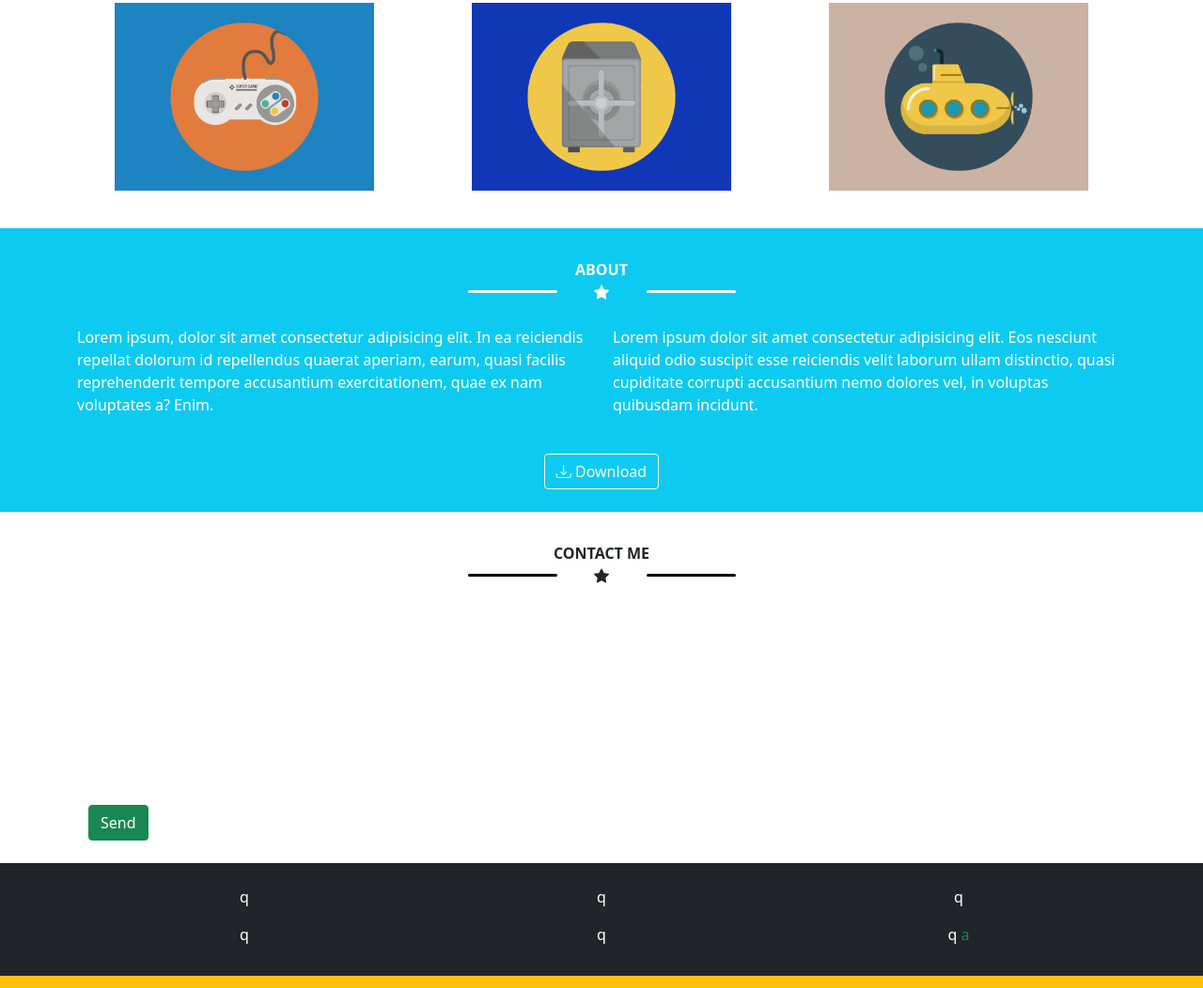
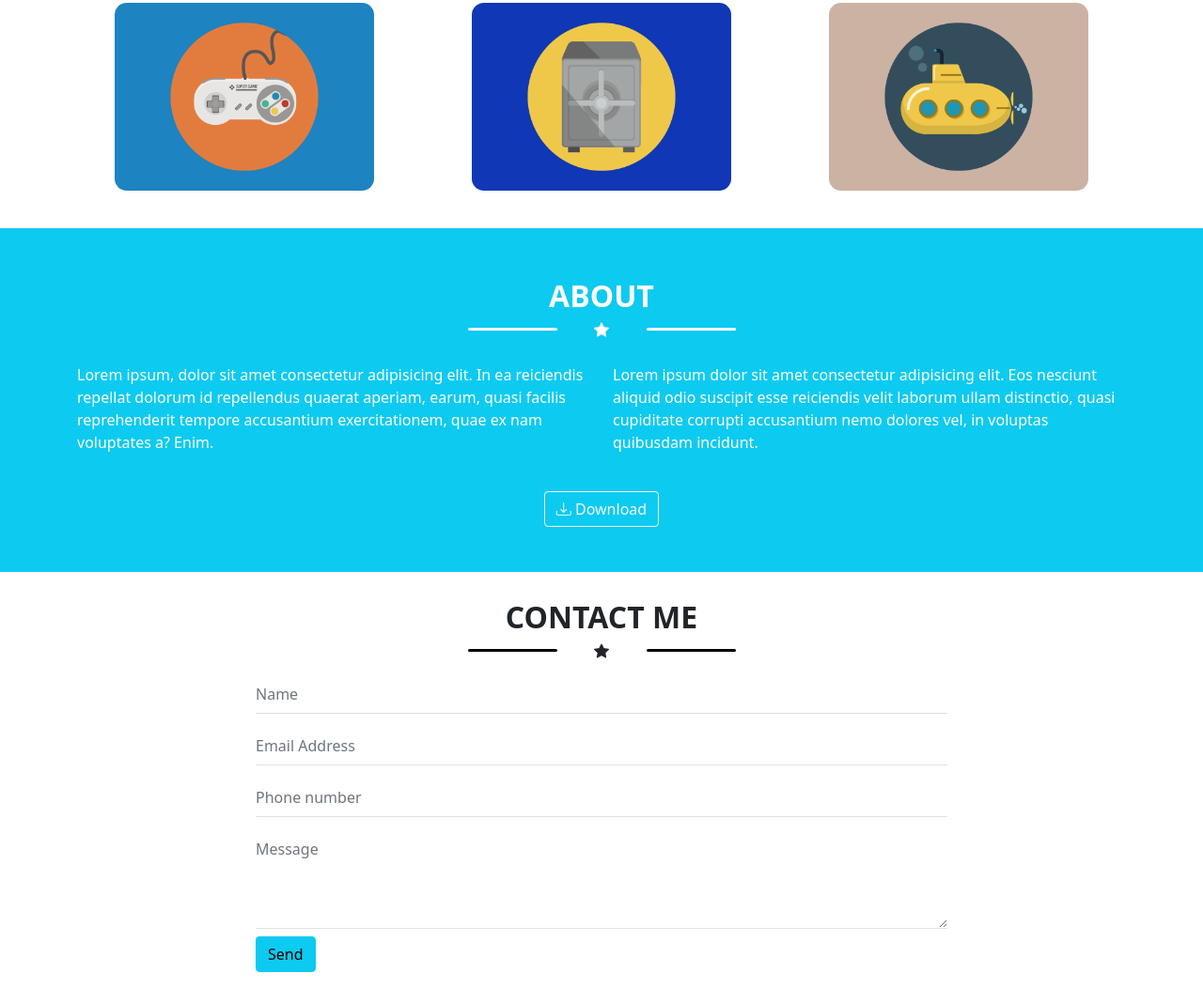
Before and after one commit to MarcoLotti550/html-css-bootstrap-freelancer, a plain HTML site: page index.html in a window 1280 px wide. Shown: the part 654-1706 px from the top of the page at 94% size. Drawn offline with nearby package versions, Linux system fonts and the light colour scheme.

Commit message:
main completato

```diff
--- a/index.html
+++ b/index.html
@@ -77,10 +77,10 @@
         <div class="">
 
         </div>
-        <div class="container-fluid mt-4 pb-4 pt-4 bg-info text-white" id="about">
+        <div class="container-fluid my-4 py-5 bg-info text-white" id="about">
             <div class="container">
                 <div class="row">
-                    <div class="col-12 text-center mt-2 fw-bold">ABOUT</div>
+                    <div class="col-12 text-center fw-bold fs-2">ABOUT</div>
                 </div>
                 <div class="row text-center align-items-center justify-content-center mb-3">
                     <div class="col-1 side-star"></div>
@@ -98,10 +98,10 @@
                 </div>
             </div>
         </div>
-        <div class="container-fluid mt-4" id="contact">
+        <div class="container-fluid" id="contact">
             <div class="container">
                 <div class="row">
-                    <div class="col-12 text-center mt-2 fw-bold">CONTACT ME</div>
+                    <div class="col-12 text-center fs-2 fw-bold">CONTACT ME</div>
                 </div>
                 <div class="row text-center align-items-center justify-content-center mb-3">
                     <div class="col-1 side-star-port"></div>
@@ -109,11 +109,28 @@
                     <div class="col-1 side-star-port"></div>
                 </div>
                 <div class="row justify-content-center">
-                    <div class="col-8 col-sm-6 height"></div>
-                    <div class="row justify-content-start">
-                        <div class="col-3 text-white">
-                            <button type="button" class="btn btn-success ">Send</button>
+                    <div class="col-8">
+                        <div class="input-group mb-3">
+                            <input type="text" class="form-control border-0 border-bottom rounded-0 px-0 pb-2" placeholder="Name" aria-label="Username" aria-describedby="basic-addon1" required>
+                          </div>
+                    </div>
+                    <div class="col-8">
+                        <div class="input-group mb-3">
+                            <input type="text" class="form-control border-0 border-bottom rounded-0 px-0 pb-2" placeholder="Email Address" aria-label="Email Address" aria-describedby="basic-addon2">
+                          </div>
+                    </div>
+                    <div class="col-8">
+                        <div class="input-group mb-3">
+                            <input type="text" class="form-control border-0 border-bottom rounded-0 px-0 pb-2" placeholder="Phone number" aria-label="Phone number" aria-describedby="basic-addon1" required>
+                          </div>
+                    </div>
+                    <div class="col-8">
+                        <div class="input-group">
+                            <textarea class="form-control border-0 border-bottom rounded-0 px-0 pb-5" placeholder="Message" aria-label="With textarea"></textarea>
                         </div>
+                    </div>
+                    <div class="col-8 mt-2">
+                        <button type="button" class="btn btn-info">Send</button>
                     </div>
                 </div>
             </div>
--- a/style.css
+++ b/style.css
@@ -28,6 +28,7 @@
     max-width: 100%;
     height: 200px;
     margin-bottom: 1rem;
+    border-radius: 0.8rem ;
 }
 .ms_border{
     border: 5px solid white;
@@ -38,3 +39,6 @@
     border-radius:3px;
     background-color: black;
 }
+.ms_border_bottom{
+    border-radius: 0px;
+}
```
